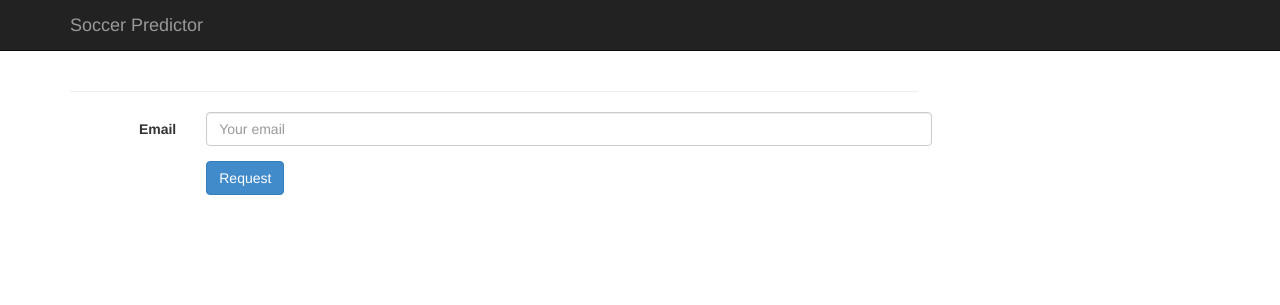
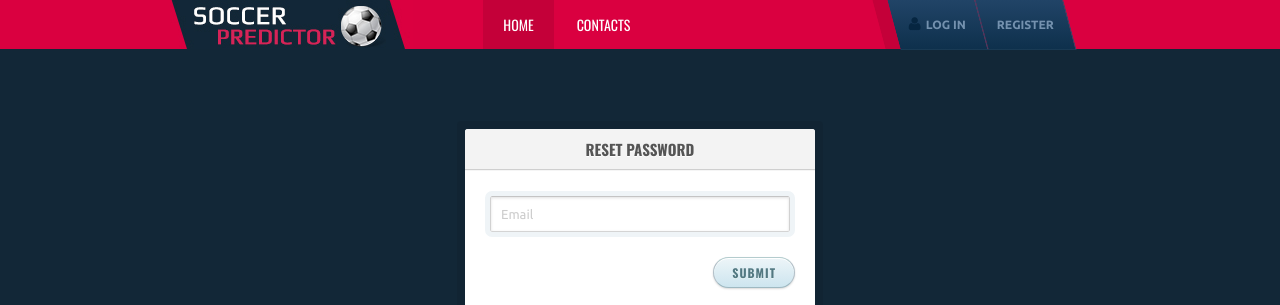
Before and after one commit to odolshinu/football_predictor, a Django app: a page that uses authentication/views.py in a window 1280 px wide. Shown: the top 305 px of the page. Run offline with Django 3.2, Linux system fonts and the light colour scheme; parts of the project's set-up code (start-up, migrations or seed data) failed here and were passed over; some libraries are stand-ins or nearby versions.

Commit message:
new base, home, login, register and forgot password html

```diff
--- a/authentication/templates/forgot_password.html
+++ /dev/null
@@ -1,16 +0,0 @@
-{% extends "base.html" %}
-{% block content %}
-	<form role="form" action="" method="POST" id="forgot_password" class="form-horizontal">{% csrf_token %}
-		<div class="form-group">
-			<label for="InputEmail" class="col-sm-2 control-label">Email</label>
-			<div class="col-sm-10">
-				<input type="text" name="email" placeholder="Your email" class="form-control" />
-			</div>
-		</div>
-		<div class="form-group">
-			<div class="col-sm-offset-2 col-sm-10">
-				<input type="submit" name="request" value="Request" class="btn btn-primary" />
-			</div>
-		</div>
-	</form>
-{% endblock %}
--- a/authentication/views.py
+++ b/authentication/views.py
@@ -22,8 +22,15 @@ def register(request):
     if request.method == 'GET':
         level = Level.objects.get(name='Club')
         teams = Team.objects.filter(level=level)
-        return render_to_response('register.html', {'teams':teams}, context_instance=RequestContext(request))
+        return render_to_response('authentication/register.html', {'teams':teams}, context_instance=RequestContext(request))
     username = request.POST['email']
+    try:
+        user = get_object_or_404(User, username=username)
+        level = Level.objects.get(name='Club')
+        teams = Team.objects.filter(level=level)
+        return render_to_response('authentication/register.html', {'teams':teams, 'message':'email already registered'}, context_instance=RequestContext(request))
+    except Http404:
+        pass
     email = request.POST['email']
     password = request.POST['password']
     user = User.objects.create_user(username, email, password)
@@ -44,6 +51,8 @@ def register(request):
     return HttpResponseRedirect(reverse('home'))
 
 def user_login(request):
+    if request.method == "GET":
+        return render_to_response('authentication/login.html', {}, context_instance=RequestContext(request))
     username = request.POST['username']
     password = request.POST['password']
     user = authenticate(username=username, password=password)
@@ -51,9 +60,11 @@ def user_login(request):
         if user.is_active:
             login(request, user)
         else:
-            return HttpResponse('User is not active')
+            return render_to_response('authentication/login.html', {'message':'User is not active'}, context_instance=RequestContext(request))
     else:
-        return HttpResponse('The email/password combination you tried is invalid')
+        return render_to_response('authentication/login.html',
+                                    {'message':'The email/password combination you tried is invalid'},
+                                    context_instance=RequestContext(request))
     return HttpResponseRedirect(reverse('football'))
 
 def user_logout(request):
@@ -72,11 +83,15 @@ def send_password_reset_email(request):
             message = "Please go to this link {}. If you have any problems, don't hesitate to contact SoccerPredictor.in.".format(link,)
 
             m = send_email(user.username, message, subject)
-            return HttpResponse(json.dumps({'success':True}))
+            return render_to_response('authentication/forgot_password.html',
+                                        {'message':'Check your Inbox'},
+                                        context_instance=RequestContext(request))
         except:
-            return HttpResponse(json.dumps({'success':False, 'err':'Invalid Email', 'err_msg':True}))
+            return render_to_response('authentication/forgot_password.html',
+                                        {'message':'Invalid Email'},
+                                        context_instance=RequestContext(request))
     else:
-        return render_to_response('forgot_password.html', {}, context_instance=RequestContext(request))
+        return render_to_response('authentication/forgot_password.html', {}, context_instance=RequestContext(request))
 
 def reset_password(request, token):
     if request.method == 'GET':
--- /dev/null
+++ b/static/css/authenticate.css
@@ -0,0 +1,173 @@
+.login_form {
+  position: relative;
+  margin: 0 auto;
+  padding: 20px 20px 20px;
+  width: 310px;
+  background: white;
+  border-radius: 3px;
+  /*-webkit-box-shadow: 0 0 200px rgba(255, 255, 255, 0.5), 0 1px 2px rgba(0, 0, 0, 0.3);*/
+  /*box-shadow: 0 0 200px rgba(255, 255, 255, 0.5), 0 1px 2px rgba(0, 0, 0, 0.3);*/
+  margin-top: 80px;
+}
+.login_form:before {
+  content: '';
+  position: absolute;
+  top: -8px;
+  right: -8px;
+  bottom: -8px;
+  left: -8px;
+  z-index: -1;
+  background: rgba(0, 0, 0, 0.08);
+  border-radius: 4px;
+}
+.login_form h1 {
+  margin: -20px -20px 21px;
+  line-height: 40px;
+  font-size: 15px;
+  font-weight: bold;
+  color: #555;
+  text-align: center;
+  text-shadow: 0 1px white;
+  background: #f3f3f3;
+  border-bottom: 1px solid #cfcfcf;
+  border-radius: 3px 3px 0 0;
+  background-image: -webkit-linear-gradient(top, whiteffd, #eef2f5);
+  background-image: -moz-linear-gradient(top, whiteffd, #eef2f5);
+  background-image: -o-linear-gradient(top, whiteffd, #eef2f5);
+  background-image: linear-gradient(to bottom, whiteffd, #eef2f5);
+  -webkit-box-shadow: 0 1px whitesmoke;
+  box-shadow: 0 1px whitesmoke;
+  font-family: Oswald;
+}
+.login_form p {
+  margin: 20px 0 0;
+}
+.login_form p:first-child {
+  margin-top: 0;
+}
+.login_form input[type=text], .login_form input[type=password] {
+  width: 278px;
+}
+.login_form p.remember_me {
+  float: left;
+  line-height: 31px;
+}
+.login_form p.remember_me label {
+  font-size: 12px;
+  color: #777;
+  cursor: pointer;
+}
+.login_form p.remember_me input {
+  position: relative;
+  bottom: 1px;
+  margin-right: 4px;
+  vertical-align: middle;
+}
+.login_form p.submit {
+  text-align: right;
+}
+
+.login-help {
+  margin: 20px 0;
+  font-size: 11px;
+  color: white;
+  text-align: center;
+  text-shadow: 0 1px #2a85a1;
+  width: 220px;
+  font-family: Oswald;
+  margin-left: auto;
+  margin-right: auto;
+}
+.login-help a {
+  color: #cce7fa;
+  text-decoration: none;
+}
+.login-help a:hover {
+  text-decoration: underline;
+}
+
+:-moz-placeholder {
+  color: #c9c9c9 !important;
+  font-size: 13px;
+}
+
+::-webkit-input-placeholder {
+  color: #ccc;
+  font-size: 13px;
+}
+
+input {
+  font-family: Oswald, 'Lucida Grande', Tahoma, Verdana, sans-serif;
+  font-size: 14px;
+}
+
+input[type=text], input[type=password] {
+  margin: 5px;
+  padding: 0 10px;
+  width: 200px;
+  height: 34px;
+  color: #404040;
+  background: white;
+  border: 1px solid;
+  border-color: #c4c4c4 #d1d1d1 #d4d4d4;
+  border-radius: 2px;
+  outline: 5px solid #eff4f7;
+  -moz-outline-radius: 3px;
+  -webkit-box-shadow: inset 0 1px 3px rgba(0, 0, 0, 0.12);
+  box-shadow: inset 0 1px 3px rgba(0, 0, 0, 0.12);
+}
+input[type=text]:focus, input[type=password]:focus {
+  border-color: #7dc9e2;
+  outline-color: #dceefc;
+  outline-offset: 0;
+}
+
+input[type=submit] {
+  padding: 0 18px;
+  height: 29px;
+  font-size: 12px;
+  font-weight: bold;
+  color: #527881;
+  text-shadow: 0 1px #e3f1f1;
+  background: #cde5ef;
+  border: 1px solid;
+  border-color: #b4ccce #b3c0c8 #9eb9c2;
+  border-radius: 16px;
+  outline: 0;
+  -webkit-box-sizing: content-box;
+  -moz-box-sizing: content-box;
+  box-sizing: content-box;
+  background-image: -webkit-linear-gradient(top, #edf5f8, #cde5ef);
+  background-image: -moz-linear-gradient(top, #edf5f8, #cde5ef);
+  background-image: -o-linear-gradient(top, #edf5f8, #cde5ef);
+  background-image: linear-gradient(to bottom, #edf5f8, #cde5ef);
+  -webkit-box-shadow: inset 0 1px white, 0 1px 2px rgba(0, 0, 0, 0.15);
+  box-shadow: inset 0 1px white, 0 1px 2px rgba(0, 0, 0, 0.15);
+}
+input[type=submit]:active {
+  background: #cde5ef;
+  border-color: #9eb9c2 #b3c0c8 #b4ccce;
+  -webkit-box-shadow: inset 0 0 3px rgba(0, 0, 0, 0.2);
+  box-shadow: inset 0 0 3px rgba(0, 0, 0, 0.2);
+}
+
+.lt-ie9 input[type=text], .lt-ie9 input[type=password] {
+  line-height: 34px;
+}
+
+.error {
+  color: red;
+}
+
+.favourite {
+  color: black;
+  font-family: Oswald;
+}
+
+select {
+  height: 34px;
+  padding: 0 10px;
+  width: 200px;
+  margin-left: 15px;
+  font-family: Oswald;
+}
--- a/static/css/general.css
+++ b/static/css/general.css
@@ -98,7 +98,7 @@ video {
   display: inline-block;
 }
 html {
-  overflow-y: scroll;
+  /*overflow-y: scroll;*/
   /* 1 */
   -webkit-tap-highlight-color: rgba(0, 0, 0, 0);
   /* 2 */
@@ -572,7 +572,7 @@ html[xmlns] .slides {
 body {
   background: #122737;
   color: #ffffff;
-  min-height: 1000px;
+  /*min-height: 1000px;*/
   font-family: 'Ubuntu', sans-serif;
   font-size: 13px;
 }
--- /dev/null
+++ b/templates/__base.html
@@ -0,0 +1,88 @@
+{% load staticfiles i18n %}
+<!DOCTYPE html>
+
+<html lang="en">
+    <head>
+        {% block meta_tags %}
+            <meta charset="utf-8">
+            <meta name="viewport" content="width=device-width, initial-scale=1">
+        {% endblock %}
+        <title>
+            {% block title %}{% trans "Soccer Predictor" %}{% endblock %}
+        </title>
+        {% block stylesheets %}
+            <link href="{% static "css/general.css" %}" rel="stylesheet">
+            <link href="http://fonts.googleapis.com/css?family=Ubuntu:300,400,500,700,300italic,400italic,500italic,700italic%7COswald:400,300,700&amp;subset=latin,latin-ext" rel="stylesheet" type="text/css">
+            <link href="{% static "css/font-awesome.css" %}" rel="stylesheet">
+        {% endblock %}
+        {% block javascript %}
+            <script type='text/javascript' src="{% static "js/modernizr-2.5.3.min.js" %}"></script>
+            <script src="{% static "js/jquery-1.10.2.min.js" %}"></script>
+            <script src="{% static "js/jquery.flexslider-min.js" %}"></script>
+            <script src="{% static "js/jquery-ui-1.10.4.js" %}"></script>
+            <script src="{% static "js/jquery.bxslider.min.js" %}"></script>
+            <script src="{% static "js/default.js" %}"></script>
+        {% endblock %}
+        {% block extra_head %}{% endblock %}
+    </head>
+    <body>
+        {% block slider %}{% endblock %}
+        <header>
+            {% include "_header.html" %}
+        </header>
+        {% block main_section %}
+            <section id="m-a-n">
+                <div class="container">
+                    <div class="col-12" id="home_tabs">
+                        <div class="b-menu">
+                            <nav id="blog-menu">
+                                <ul class="clearfix">
+                                    {% include "_navbar.html" %}
+                                </ul>
+                            </nav>
+                        </div>
+                        <div class="accordion_frame col-12"></div>
+                        {% block content %}{% endblock %}
+                    </div>
+                </div>
+            </section>
+        {% endblock %}
+        {% block bottom_half %}
+            <section id="partner">
+                <div class="container">
+                    <div class="p-l">
+                        {% block team_content %}{% endblock %}
+                    </div>
+                </div>
+            </section>
+        {% endblock %}
+        {% block footer %}
+            <footer>
+                <div class="container">
+                    <div class="col-4"><a href="index.html"><img src="{% static "images/footer-logo-soccer-predictor.png" %}" alt=""/></a></div>
+                    <div class="col-6">
+                    <h3>Social</h3>
+                    <div class="col-4">
+                        <div class="social-icon">
+                            <ul id="social">
+                                <li><a href="#"><img src="{% static "images/soc-twitter.png" %}" alt=""/></a></li>
+                                <li><a href="#"><img src="{% static "images/soc-facebook.png" %}" alt=""/></a></li>
+                                <li><a href="#"><img src="{% static "images/soc-g.png" %}" alt=""/></a></li>
+                                <li><a href="#"><img src="{% static "images/soc-play.png" %}" alt=""/></a></li>
+                            </ul>
+                        </div>
+                    </div><div class="col-6"><p class="copyright">&copy; 2014  - All Rights Reserved </p></div>
+                    </div>
+                    <div class="col-2">
+                    <h3>About</h3>
+                        <ul>
+                            <li><a href="#">Terms of Service</a></li>
+                            <li><a href="#">What We Do</a></li>
+                            <li><a href="#">Who We Are</a></li>
+                        </ul>
+                    </div>
+                </div>
+            </footer>
+        {% endblock %}
+    </body>
+</html>
--- /dev/null
+++ b/templates/_header.html
@@ -0,0 +1,29 @@
+{% load staticfiles i18n %}
+<div class="top">
+	<div class="container">
+		<div class="col-12">
+		  <div class="col-4">
+			<div class="logo"><img src="{% static "images/soccer-predictor-logo.jpg" %}" alt=""/></div>
+		  </div>
+			<nav id="top-menu">
+				<ul class="clearfix">
+					<li class="active"><a href="{% url 'home' %}">Home</a></li>
+					<li><a href="#">contacts</a></li>
+
+				</ul>
+				<a href="#" id="pull">Menu</a>
+			</nav>
+            <nav class="mobilemenu">
+                <select>
+                    <option value="index.html">Home</option>
+                    <option value="contact.html">Contact</option>
+                </select>
+            </nav>
+			<div class="login">
+				{% block login %}
+					<a href="{% url 'user_login' %}"><span id="icon-user"><i class="fa fa-user"></i>log in</span></a><a href="{% url 'register' %}"><span>register</span></a>
+				{% endblock %}
+			</div>
+		</div>
+	</div>
+</div>
--- /dev/null
+++ b/templates/_navbar.html
@@ -0,0 +1,5 @@
+{% block additional_nav %}
+	{% include "_additional_nav.html" %}
+{% endblock %}
+<li class="active"><a href="#result_accordion">results</a></li>
+<li><a href="#match_accordion">matches</a></li>
--- /dev/null
+++ b/templates/_teams.html
@@ -0,0 +1,3 @@
+{% for team in club_teams %}
+	<div class="col-1 team_logo"><a href="#"><img src="{{ LOGO_URL }}{{ team.logo }}" alt="" height="75px" width="75px"/></a></div>
+{% endfor %}
--- /dev/null
+++ b/templates/authentication/forgot_password.html
@@ -0,0 +1,22 @@
+{% extends "__base.html" %}
+{% load staticfiles i18n %}
+
+{% block title %}Forgot Password | {{ block.super }}{% endblock %}
+
+{% block stylesheets %}
+	{{ block.super }}
+	<link href="{% static "css/authenticate.css" %}" rel="stylesheet">
+{% endblock %}
+
+{% block main_section %}
+	<div class="login_form">
+		<h1>Reset Password</h1>
+		<form method="post" action="">{% csrf_token %}
+			{% if message %}
+				<p class="error">{{ message }}</p>
+			{% endif %}
+			<p><input type="text" name="email" value="" placeholder="Email"></p>
+			<p class="submit"><input type="submit" name="commit" value="Submit"></p>
+		</form>
+	</div>
+{% endblock %}
```
Also changed, not shown: authentication/templates/register.html (deleted, +0 -46 lines), football/templates/home.html (deleted, +0 -25 lines), football/views.py (+14 -1 lines), templates/_slider.html (added, +22 -0 lines), templates/authentication/login.html (added, +26 -0 lines), templates/authentication/register.html (added, +32 -0 lines), templates/football/home.html (added, +63 -0 lines), templates/_additional_nav.html (added).
